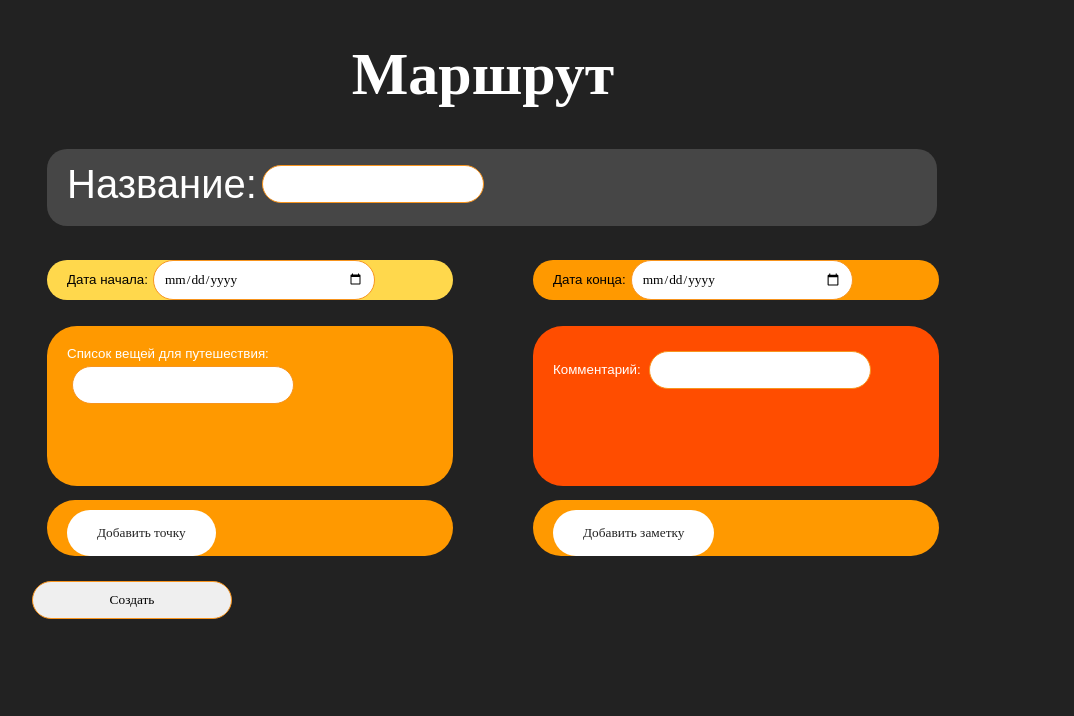
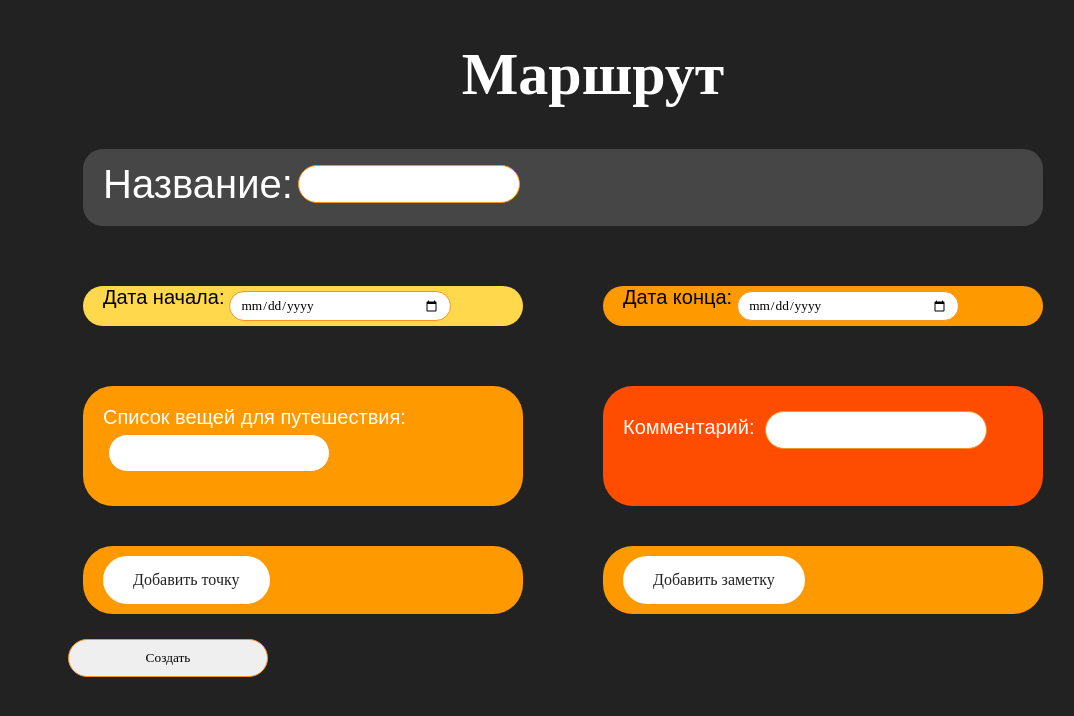
Before and after one commit to gdrtiop/tutunovka, a Django app: page /new_route in a window 1280 px wide. Shown: the top 716 px of the page, without its empty margins (157-1231 px from the left). Run offline with Django 5.2, Linux system fonts and the light colour scheme; the visitor is signed in with stand-in values (Sample User, id 1); some web fonts are replaced.

Commit message:
front-create

```diff
--- a/tutun_app/templates/new_route.html
+++ b/tutun_app/templates/new_route.html
@@ -13,8 +13,8 @@
         margin: 0;
         padding: 0;
         display: flex;
-        justify-content: center;
-        align-items: center;
+        justify-content: right;
+        align-items: right;
     }
     h1 {
         color: #FFFFFF;
@@ -41,11 +41,12 @@
         color: #222222;
         border: none;
         padding: 15px 30px;
-        font-size: 10pt;
+        font-size: 12pt;
         display: inline-block;
         text-decoration: none;
         cursor: pointer;
         margin-top: 10px;
+        margin-bottom: 10px;
         border-radius: 30px;
     }
 
@@ -60,7 +61,7 @@
         color: #FFFFFF;
         background-color: #464646;
         font-size: 30pt;
-        width: 870px;
+        width: 940px;
         border-radius: 20px;
         height: 70px;
         display: flex;
@@ -72,19 +73,19 @@
 
     .container {
         display: flex;
-        margin-top: -20px;
+        margin-top: 20px;
         margin-bottom: 20px;
     }
 
     .starting-date {
         color: #000000;
         background-color: #FFD84C;
-        font-size: 10pt;
-        width: 386px;
+        font-size: 15pt;
+        width: 420px;
         border-radius: 30px;
         height: 40px;
         display: flex;
-        align-items: center;
+        align-items: right;
         padding-left: 20px;
         margin-left: 20px;
     }
@@ -92,12 +93,12 @@
     .ending-date {
         color: #000000;
         background-color: #FF9900;
-        font-size: 10pt;
-        width: 386px;
+        font-size: 15pt;
+        width: 420px;
         border-radius: 30px;
         height: 40px;
         display: flex;
-        align-items: center;
+        align-items: right;
         padding-left: 20px;
         margin-left: 80px;
     }
@@ -105,37 +106,39 @@
     .notes {
         color: #000000;
         background-color: #FF9900;
-        font-size: 10pt;
-        width: 386px;
+        font-size: 15pt;
+        width: 420px;
         border-radius: 30px;
         height: auto;
         display: flex;
         align-items: center;
         padding-left: 20px;
-        margin-left: 80px;
+        margin-left: 40px;
+        margin-right: 80px;
     }
 
     .dotes {
         color: #000000;
         align-items: center;
         background-color: #FF9900;
-        font-size: 10pt;
-        width: 386px;
+        font-size: 15pt;
+        width: 420px;
         border-radius: 30px;
         height: auto;
         display: flex;
         padding-left: 20px;
         margin-left: 20px;
+        margin-right: 40px;
     }
 
     .comment {
         color: #ffffff;
         align-items: center;
         background-color: #FF4D00;
-        font-size: 10pt;
-        width: 386px;
+        font-size: 15pt;
+        width: 420px;
         border-radius: 30px;
-        height: 140px;
+        height: 100px;
         padding-top: 20px;
         padding-left: 20px;
         margin-left: 80px;
@@ -144,10 +147,10 @@
         color: #ffffff;
         align-items: center;
         background-color: #FF9900;
-        font-size: 10pt;
-        width: 386px;
+        font-size: 15pt;
+        width: 420px;
         border-radius: 30px;
-        height: 140px;
+        height: 100px;
         padding-top: 20px;
         padding-left: 20px;
         margin-left: 20px;
@@ -161,20 +164,13 @@
         border-radius: 30px;
         height: 40px;
         margin-left: 350px;
-        margin-top: 60px;
+        margin-top: 40px;
         padding-left: 20px;
         display: inline-block;
-        justify-content: center;
-        align-items: center;
+        justify-content: right;
+        align-items: right;
         border: none;
     }
-
-
-
-
-
-
-
     </style>
 </head>
 <body>
```
Also changed, not shown: tutun_app/templates/editing_route.html (+28 -34 lines).
